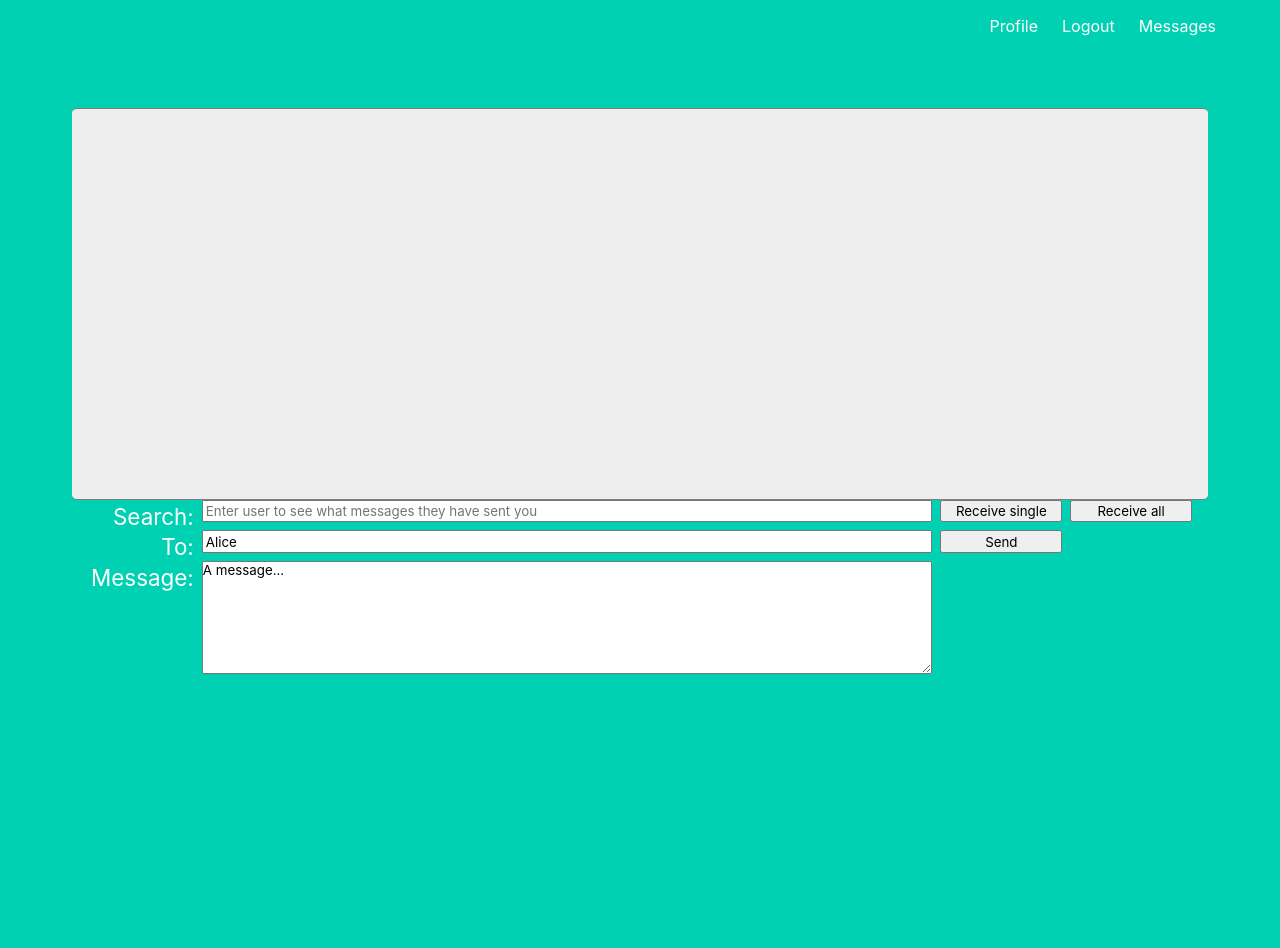
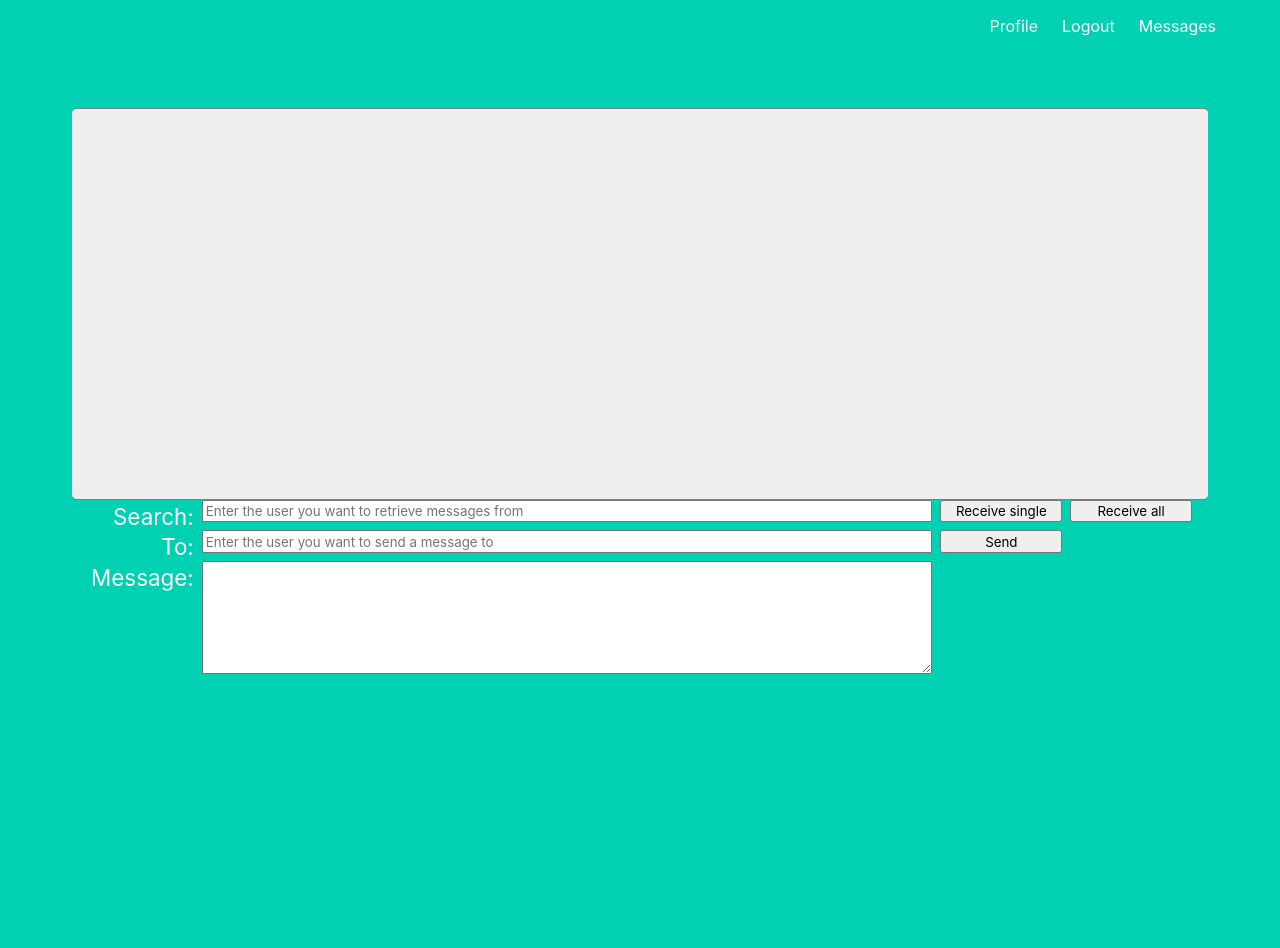
Before and after one commit to henrietterebnor/inf226_oblig2, a Flask app: page /searchAndSend in a window 1280 px wide. Run offline with Flask 2, Linux system fonts and the light colour scheme; a user stored in the database is signed in.

Commit message:
fikset og trisket litt i html og added litt mer i readme.md

```diff
--- a/project/auth.py
+++ b/project/auth.py
@@ -60,8 +60,9 @@ def signup_post():
         flash('Username already exists, try another one')
         return redirect(url_for('auth.signup'))
 
+
     # create a new user with the form data. Hash the password so the plaintext version isn't saved.
-    new_user = User(username=username,password=generate_password_hash(password, method='sha256'))
+    new_user = User(username=username, password=generate_password_hash(password, method='sha256'))
 
     # add the new user to the database
     db.session.add(new_user)
--- a/project/templates/profile.html
+++ b/project/templates/profile.html
@@ -4,4 +4,7 @@
 <h1 class="title">
     Welcome, {{ name }}!
 </h1>
+<h2>
+    To send and receive emails, go to Messages
+</h2>
 {% endblock %}
--- a/project/templates/sending.html
+++ b/project/templates/sending.html
@@ -81,15 +81,15 @@
         </main>
         <div id="controls">
             <label for="search">Search:</label>
-            <input type="search" id="search" name="search" enterkeyhint="search" placeholder="Enter user to see what messages they have sent you" value="">
+            <input type="search" id="search" name="search" placeholder="Enter the user you want to retrieve messages from" value="">
             <button type="button" id="searchBtn">Receive single</button>
             <button type="button" id="allBtn">Receive all</button>
             <label for="recipient">To:</label>
-            <input type="text" id="recipient" name="recipient" value="Alice">
+            <input type="search" id="recipient" name="recipient" placeholder="Enter the user you want to send a message to" value="">
             <button type="button" id="sendBtn">Send</button>
             <span></span>
             <label for="message">Message:</label>
-            <textarea id="message" style="grid-row: span 4;">A message...</textarea>
+            <textarea id="message" style="grid-row: span 4;"> </textarea>
         </div>
         <div id="anchor"></div>
     </div>
```
Also changed, not shown: project/README.md.
